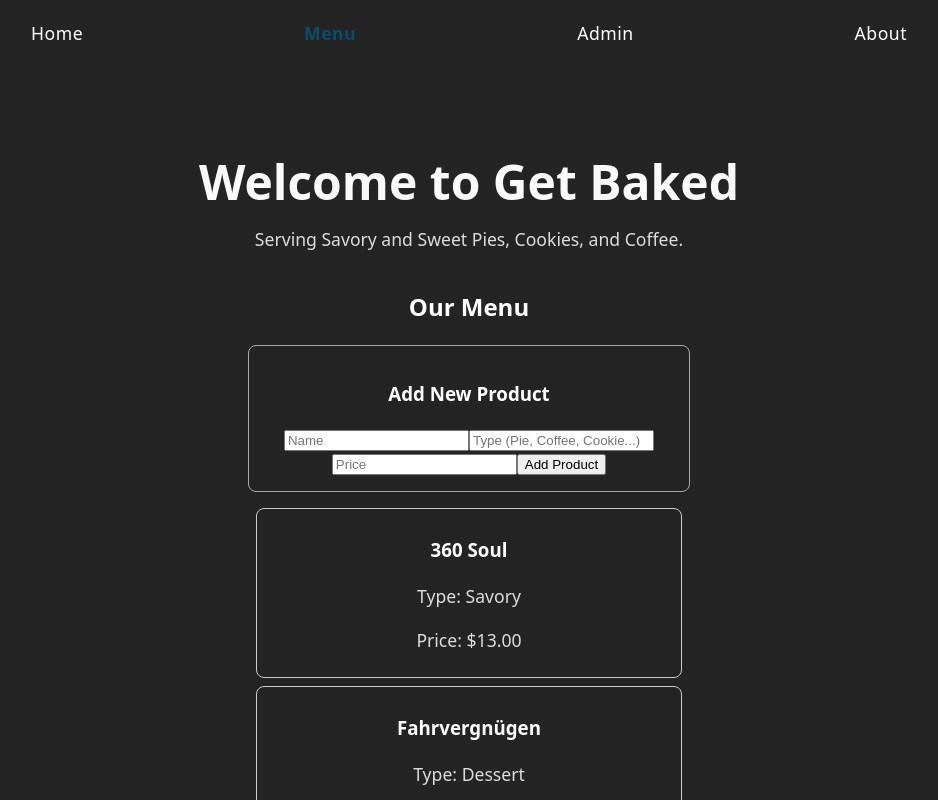
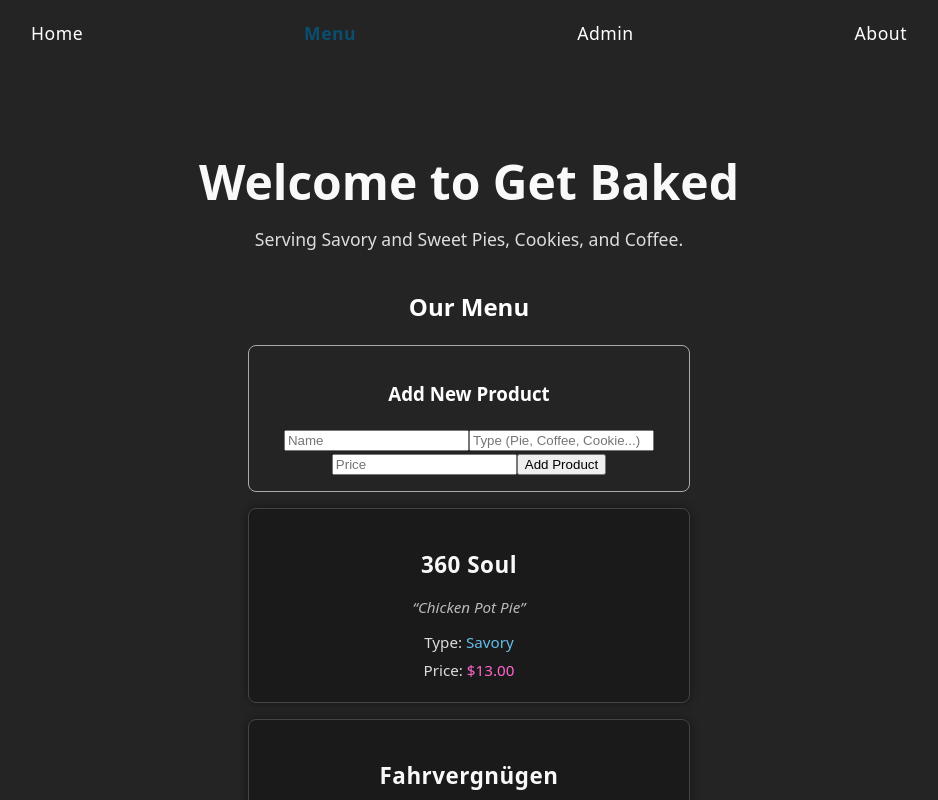
Before and after one commit to nevinBoyd/summative-react-based, a React (Vite) app: page /menu in a window 1280 px wide. Shown: the top 800 px of the page, without its empty margins (171-1109 px from the left). Built offline with nearby package versions, Linux system fonts and the light colour scheme; data requests are answered from the project's data file.

Commit message:
Finalized menu components for Get Baked – add form, product list, and integration polish

```diff
--- a/src/components/ProductCard.jsx
+++ b/src/components/ProductCard.jsx
@@ -1,20 +1,54 @@
 // displays individual product details
 function ProductCard({ product }) {
-  const { name, type, price } = product;
+  const { name, displayName, type, price } = product;
 
   return (
     <div
       style={{
-        border: "1px solid #ccc",
-        margin: "0.5rem auto",
-        padding: "0.5rem",
+        border: "1px solid #444",
+        margin: "1rem auto",
+        padding: "1rem",
         width: "60%",
         borderRadius: "8px",
+        backgroundColor: "#1a1a1a",
+        color: "#f9f9f9",
+        textAlign: "center",
+        boxShadow: "0 0 10px rgba(0,0,0,0.4)",
       }}
     >
-      <h3>{name}</h3>
-      <p>Type: {type}</p>
-      <p>Price: ${price.toFixed(2)}</p>
+      {/* Product name (main creative title) */}
+      <h3
+        style={{
+          marginBottom: "0.25rem",
+          fontSize: "1.4rem",
+          fontWeight: "bold",
+          letterSpacing: "0.5px",
+        }}
+      >
+        {name}
+      </h3>
+
+      {/* Real product name under it in quotes */}
+      {displayName && (
+        <p
+          style={{
+            fontSize: "0.95rem",
+            fontStyle: "italic",
+            color: "#bbb",
+            marginBottom: "0.75rem",
+          }}
+        >
+          “{displayName}”
+        </p>
+      )}
+
+      {/* Type and Price */}
+      <p style={{ margin: "0.3rem 0", fontSize: "0.95rem" }}>
+        Type: <span style={{ color: "#66bde9" }}>{type}</span>
+      </p>
+      <p style={{ margin: "0.3rem 0", fontSize: "0.95rem" }}>
+        Price: <span style={{ color: "#ff66cc" }}>${price.toFixed(2)}</span>
+      </p>
     </div>
   );
 }
```
